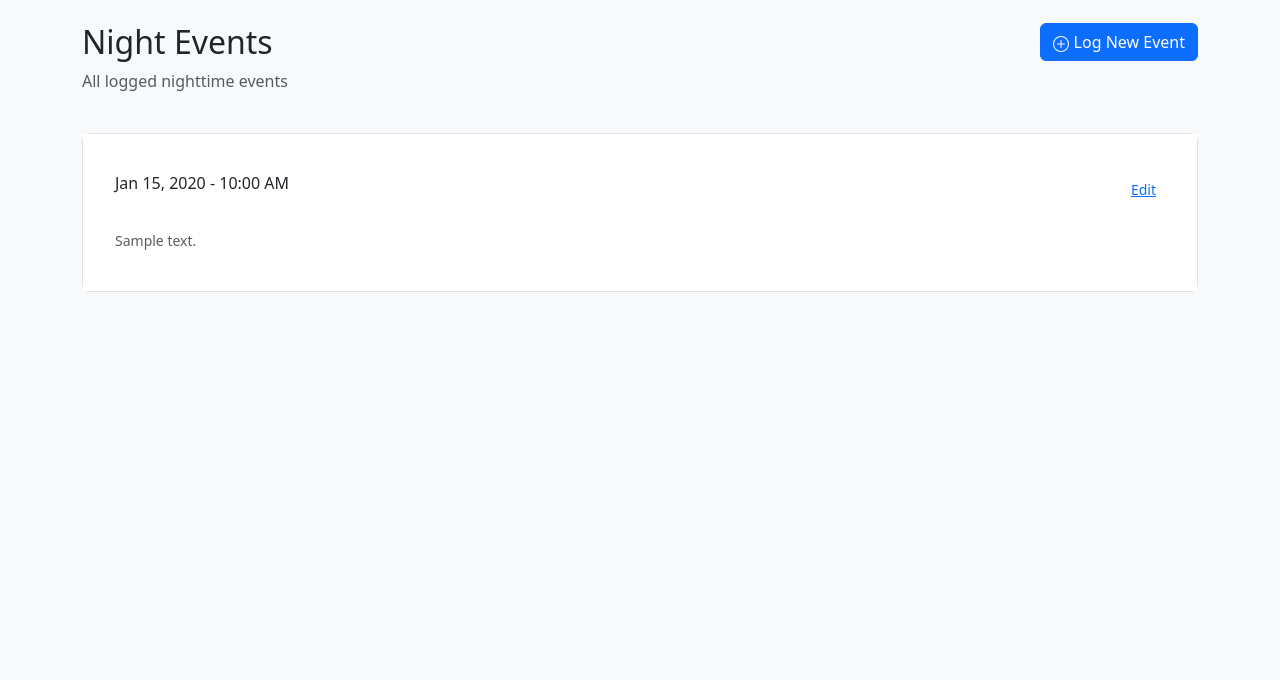
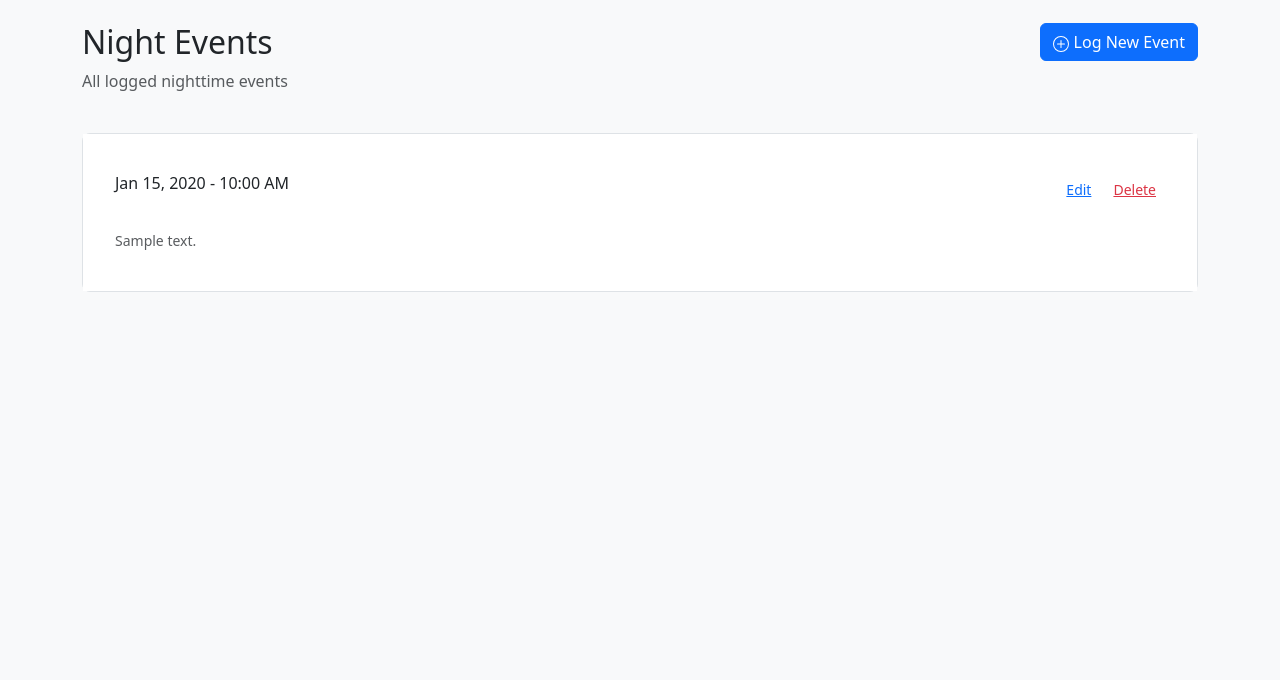
Before and after one commit to cloudflying87/overnight, a Django app: page /events/ in a window 1280 px wide. Shown: the part 63-743 px from the top of the page. Run offline with Django 5.2, Linux system fonts and the light colour scheme; a user stored in the database is signed in; tables that the repository leaves empty hold one stand-in row (values such as "Sample post").

Commit message:
Add Delete button to night event list page
Co-Authored-By: Claude Sonnet 4.6 <noreply@anthropic.com>

```diff
--- a/apps/care_tracking/templates/care_tracking/nightevent_list.html
+++ b/apps/care_tracking/templates/care_tracking/nightevent_list.html
@@ -41,8 +41,9 @@
                             <p class="mb-0 text-muted small">{{ event.notes|truncatewords:20 }}</p>
                             {% endif %}
                         </div>
-                        <div class="ms-3">
+                        <div class="ms-3 d-flex gap-1">
                             <a href="{% url 'care_tracking:nightevent_update' event.pk %}" class="btn btn-sm btn-link">Edit</a>
+                            <a href="{% url 'care_tracking:nightevent_delete' event.pk %}" class="btn btn-sm btn-link text-danger">Delete</a>
                         </div>
                     </div>
                 </div>
```
